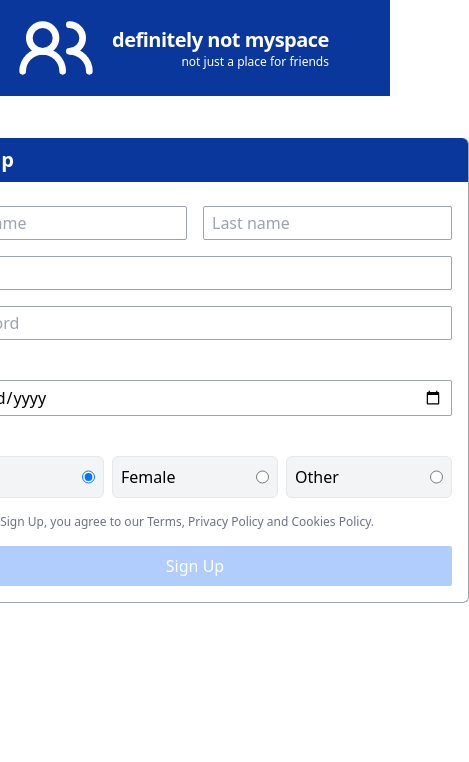
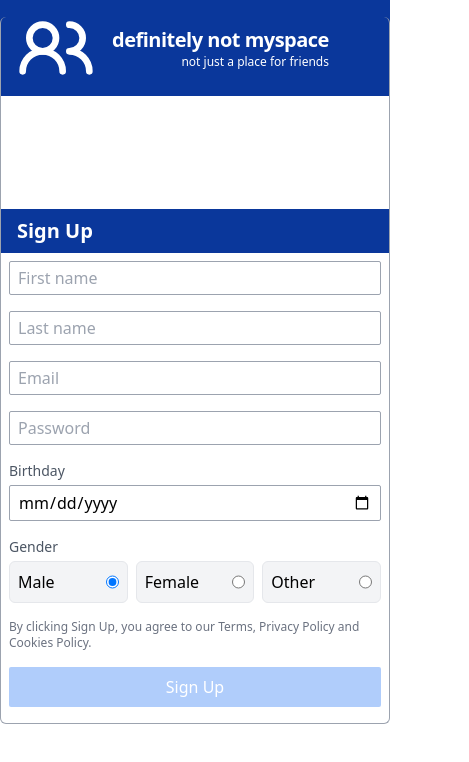
Before and after one commit to pn-code/probable-memory, a Next.js app: page /signup in a window 390 px wide. Shown: the top 762 px of the page, 469 px wide, since content can reach past the window. Built offline with nearby package versions, Linux system fonts and the light colour scheme.

Commit message:
Added mobile styles for Sign Up Page

```diff
--- a/app/signup/page.tsx
+++ b/app/signup/page.tsx
@@ -59,11 +59,11 @@ export default function SignUp() {
                 onSubmit={(e) => handleSignUp(e)}
                 className="border-gray-400 border-x border-b rounded-md"
             >
-                <h1 className="mb-2 text-xl font-semibold bg-navy-blue py-2 px-4 text-white rounded-t-md">
+                <h1 className="mt-48 sm:mt-0 mb-2 text-xl font-semibold bg-navy-blue py-2 px-4 text-white sm:rounded-t-md">
                     {loading ? "Creating user profile..." : "Sign Up"}
                 </h1>
-                <section className="flex flex-col gap-4 p-4">
-                    <div className="flex justify-between gap-4">
+                <section className="flex flex-col gap-4 px-2 pb-4 sm:p-4">
+                    <div className="flex flex-col sm:flex-row justify-between gap-4">
                         <input
                             disabled={loading}
                             className="border border-gray-400 px-2 py-1 rounded-sm"
```
